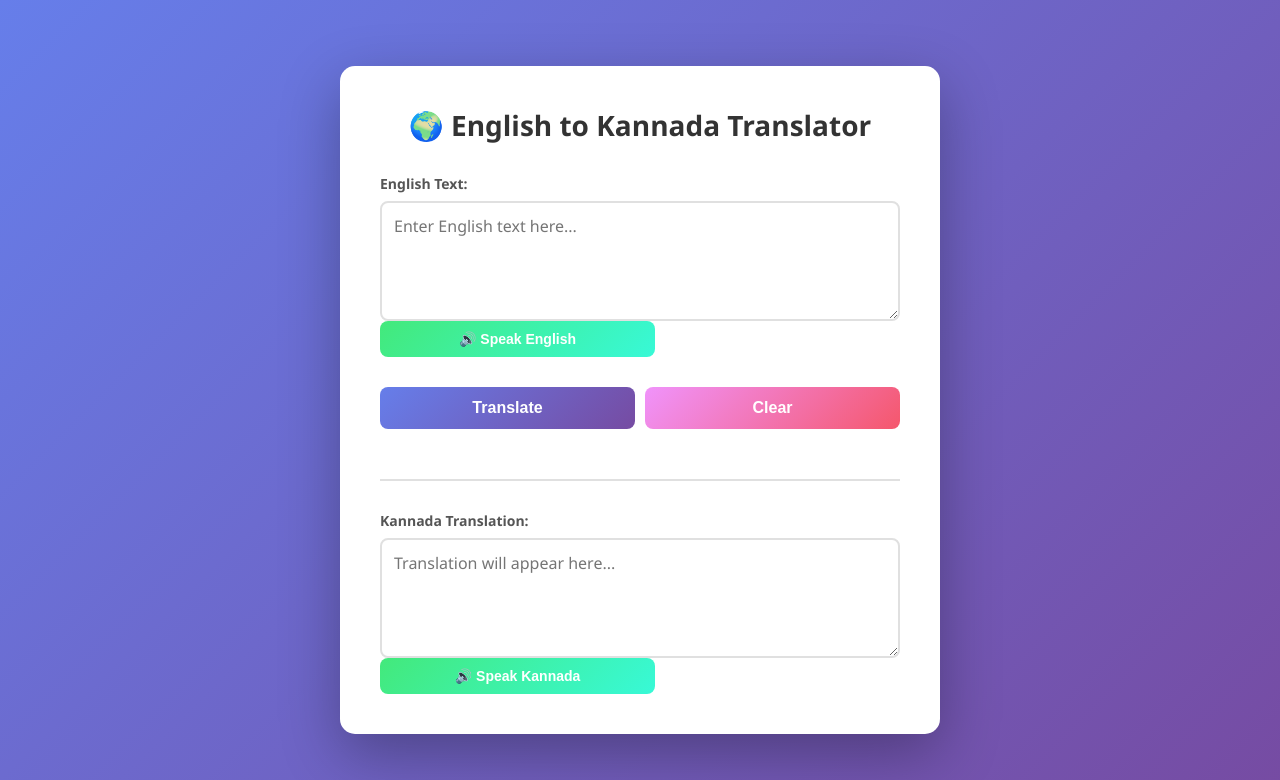
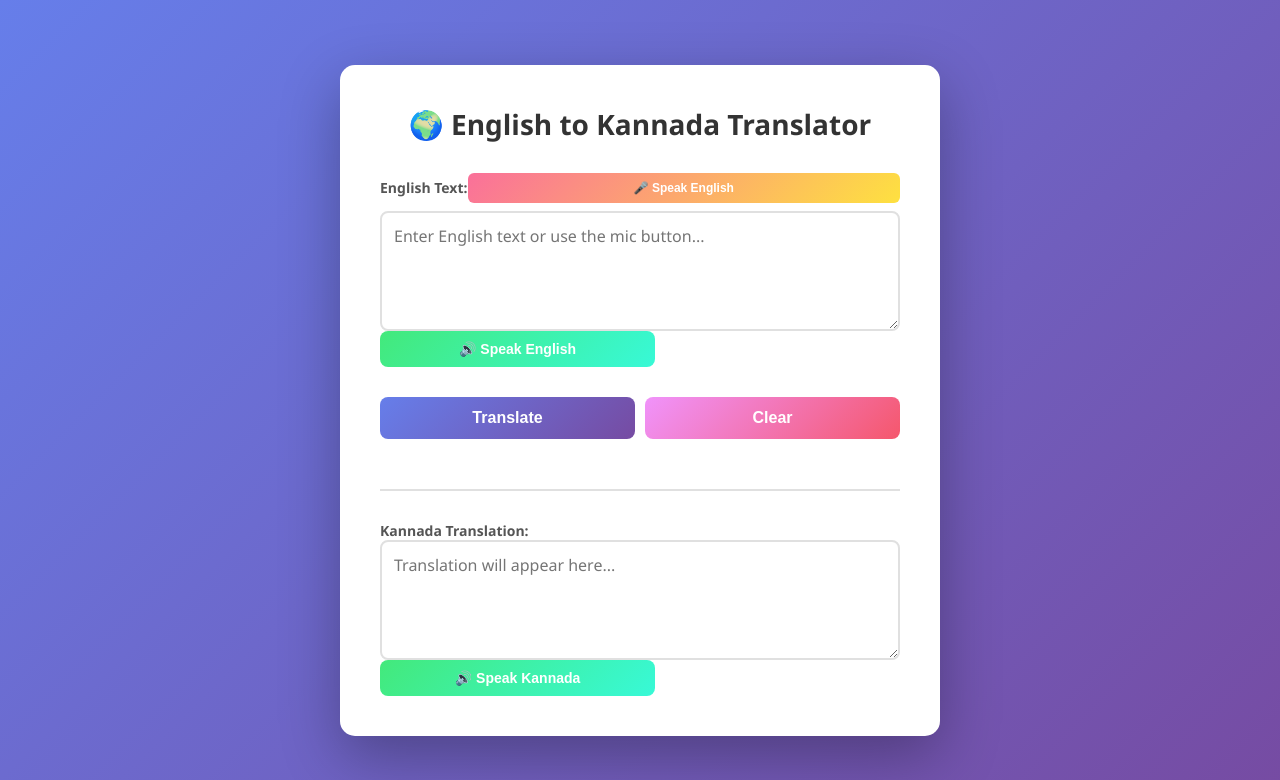
Before and after one commit to Shreyanadiger/project1-englishtokannada, a Flask app: page / in a window 1280 px wide. Shown: the top 780 px of the page. Run offline with Flask 3, Linux system fonts and the light colour scheme.

Commit message:
Add voice input with speech-to-text recognition and auto-read translations

```diff
--- a/templates/index.html
+++ b/templates/index.html
@@ -48,11 +48,44 @@
             flex-direction: column;
         }
 
+        .input-header {
+            display: flex;
+            justify-content: space-between;
+            align-items: center;
+            margin-bottom: 8px;
+        }
+
         label {
             font-weight: 600;
             color: #555;
-            margin-bottom: 8px;
             font-size: 14px;
+        }
+
+        .mic-btn {
+            background: linear-gradient(135deg, #fa709a 0%, #fee140 100%);
+            padding: 8px 12px;
+            font-size: 12px;
+            border: none;
+            color: white;
+            border-radius: 6px;
+            cursor: pointer;
+            transition: transform 0.2s, box-shadow 0.2s;
+            font-weight: 600;
+        }
+
+        .mic-btn:hover {
+            transform: scale(1.05);
+            box-shadow: 0 5px 15px rgba(250, 112, 154, 0.3);
+        }
+
+        .mic-btn.listening {
+            background: linear-gradient(135deg, #ff6b6b 0%, #ff4757 100%);
+            animation: pulse 1.5s infinite;
+        }
+
+        @keyframes pulse {
+            0%, 100% { transform: scale(1); }
+            50% { transform: scale(1.05); }
         }
 
         textarea, input {
@@ -181,8 +214,11 @@
 
         <div class="translator-box">
             <div class="input-group">
-                <label for="englishText">English Text:</label>
-                <textarea id="englishText" placeholder="Enter English text here..."></textarea>
+                <div class="input-header">
+                    <label for="englishText">English Text:</label>
+                    <button class="mic-btn" id="micBtn" onclick="startListening()">🎤 Speak English</button>
+                </div>
+                <textarea id="englishText" placeholder="Enter English text or use the mic button..."></textarea>
                 <div class="button-row">
                     <button class="speech-btn" onclick="speakEnglish()">🔊 Speak English</button>
                 </div>
@@ -215,6 +251,71 @@
 
     <script>
         let isPlaying = false;
+        let recognition;
+        let isListening = false;
+
+        // Initialize Web Speech API
+        const SpeechRecognition = window.SpeechRecognition || window.webkitSpeechRecognition;
+        if (SpeechRecognition) {
+            recognition = new SpeechRecognition();
+            recognition.lang = 'en-US';
+            recognition.continuous = false;
+            recognition.interimResults = true;
+
+            recognition.onstart = function() {
+                isListening = true;
+                document.getElementById('micBtn').classList.add('listening');
+                document.getElementById('micBtn').textContent = '🎤 Listening...';
+            };
+
+            recognition.onresult = function(event) {
+                let transcript = '';
+                for (let i = event.resultIndex; i < event.results.length; i++) {
+                    transcript += event.results[i][0].transcript;
+                }
+                document.getElementById('englishText').value = transcript;
+            };
+
+            recognition.onend = function() {
+                isListening = false;
+                document.getElementById('micBtn').classList.remove('listening');
+                document.getElementById('micBtn').textContent = '🎤 Speak English';
+
+                // Auto-translate and speak after voice input
+                const englishText = document.getElementById('englishText').value.trim();
+                if (englishText) {
+                    setTimeout(() => {
+                        translateText();
+                    }, 500);
+                }
+            };
+
+            recognition.onerror = function(event) {
+                document.getElementById('errorMsg').textContent = '❌ Error: ' + event.error;
+                document.getElementById('errorMsg').style.display = 'block';
+                isListening = false;
+                document.getElementById('micBtn').classList.remove('listening');
+                document.getElementById('micBtn').textContent = '🎤 Speak English';
+            };
+        }
+
+        function startListening() {
+            const errorMsg = document.getElementById('errorMsg');
+            errorMsg.style.display = 'none';
+
+            if (!recognition) {
+                errorMsg.textContent = '❌ Speech Recognition not supported in this browser. Use Chrome, Edge, or Safari.';
+                errorMsg.style.display = 'block';
+                return;
+            }
+
+            if (!isListening) {
+                document.getElementById('englishText').value = '';
+                recognition.start();
+            } else {
+                recognition.stop();
+            }
+        }
 
         function translateText() {
             const englishText = document.getElementById('englishText').value.trim();
@@ -248,6 +349,14 @@
                     document.getElementById('kannadaText').value = data.kannada_text;
                     successMsg.textContent = '✅ Translation successful!';
                     successMsg.style.display = 'block';
+
+                    // Auto-speak both English and Kannada
+                    setTimeout(() => {
+                        speakEnglish();
+                    }, 300);
+                    setTimeout(() => {
+                        speakKannada();
+                    }, 1500);
                 } else {
                     errorMsg.textContent = '❌ ' + data.error;
                     errorMsg.style.display = 'block';
```
